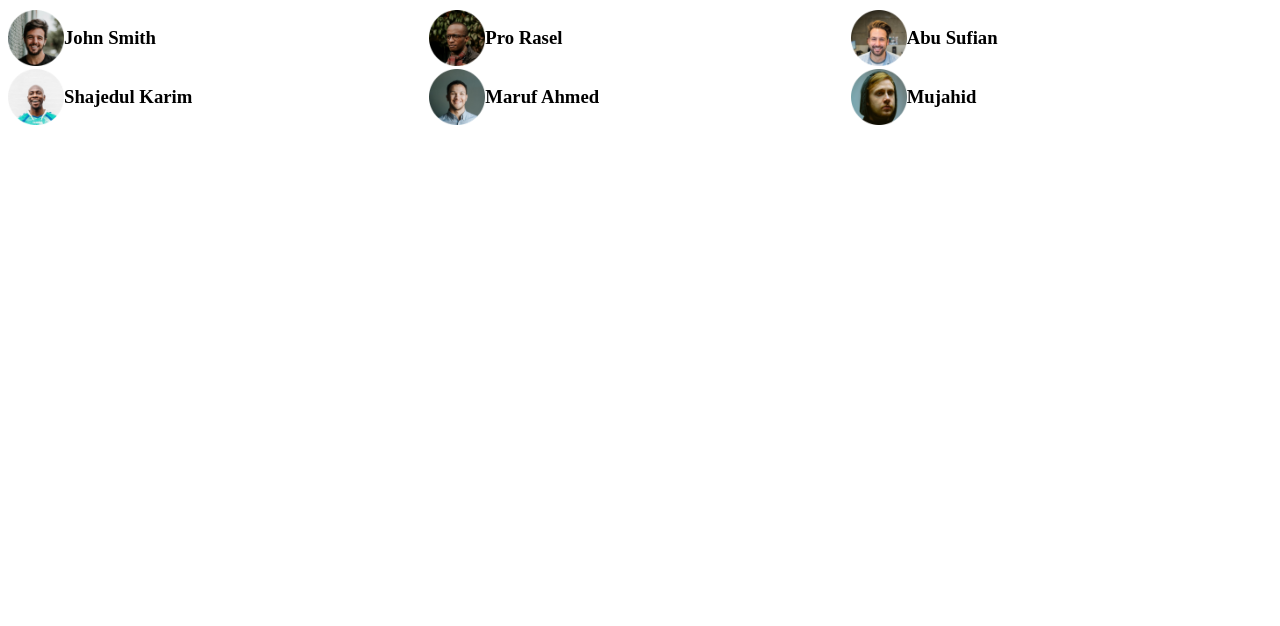
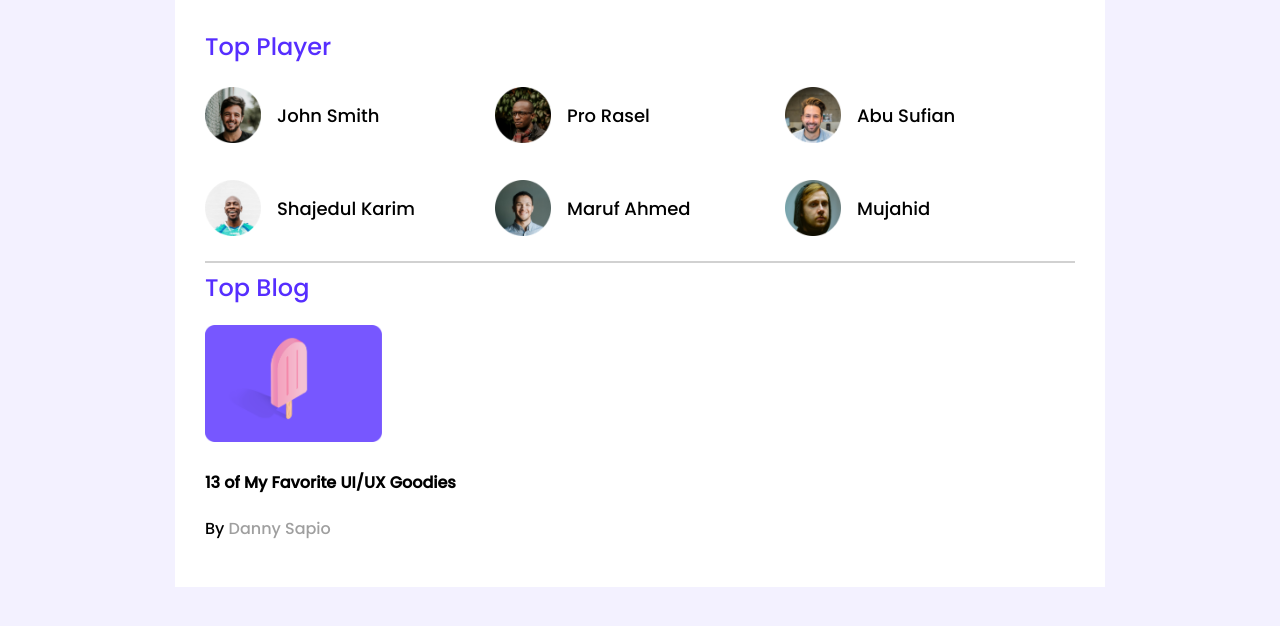
Before and after one commit to shawon13/leader-board, a plain HTML site: page index.html in a window 1280 px wide. Drawn offline with Linux system fonts and the light colour scheme.

Commit message:
secend commit

```diff
--- a/index.html
+++ b/index.html
@@ -16,31 +16,49 @@
     </header>
     <main>
         <!-- Top player and Top blog Start -->
-        <section>
+        <section class="container">
             <div class="top_players">
+                <h2 class="section_title">Top Player</h2>
+                <div class="players">
                     <div class="player">
                         <img src="images/players/player-1.png" alt="">
-                    <h3>John Smith</h3>
+                        <h3 class="player_name">John Smith</h3>
                     </div>
                     <div class="player">
                         <img src="images/players/player-2.png" alt="">
-                    <h3>Pro Rasel</h3>
+                        <h3 class="player_name">Pro Rasel</h3>
                     </div>
                     <div class="player">
                         <img src="images/players/player-3.png" alt="">
-                    <h3>Abu Sufian</h3>
+                        <h3 class="player_name">Abu Sufian</h3>
                     </div>
                     <div class="player">
                         <img src="images/players/player-4.png" alt="">
-                    <h3>Shajedul Karim</h3>
+                        <h3 class="player_name">Shajedul Karim</h3>
                     </div>
                     <div class="player">
                         <img src="images/players/player-5.png" alt="">
-                    <h3>Maruf Ahmed</h3>
+                        <h3 class="player_name">Maruf Ahmed</h3>
                     </div>
                     <div class="player">
                         <img src="images/players/player-6.png" alt="">
-                    <h3>Mujahid</h3>
+                        <h3 class="player_name">Mujahid</h3>
+                    </div>
+                </div>
+            </div>
+            <hr>
+            <div class="top_blog">
+                <h2 class="section_title">Top Blog</h2>
+                <div class="blogs">
+                    <article class="blog">
+                        <div class="blog_img">
+                            <img src="images/blogs/blog-1.png" alt="">
+                        </div>
+                        <div class="blog_detils">
+                            <h4 class="blog_title">13 of My Favorite UI/UX Goodies</h4>
+                            <p class="blog_author">By <a href="">Danny Sapio</a></p>
+                        </div>
+                    </article>
                 </div>
             </div>
         </section>
--- a/style.css
+++ b/style.css
@@ -1,7 +1,32 @@
-/* Top player and Top Blog */
-.top_players{
+/* font */
+@import url('https://fonts.googleapis.com/css2?family=Poppins:wght@500&display=swap');
+body{
+    margin: 0;
+    padding: 0;
+    font-family: 'Poppins', sans-serif;
+    background-color: #f3f1ff;
+}
+main{
+    display: flex;
+    justify-content: center;
+}
+.container{
+    width: 870px;
+    background-color: #ffffff;
+    padding: 30px;
+}
+/* Top player and Top Blog Start*/
+.section_title{
+    font-size: 24px;
+    line-height: 34px;
+    color: #562EFF;
+    font-weight: 500;
+    margin-top: 0px;
+}
+.players{
     display: grid;
     grid-template-columns: repeat(3,1fr);
+    grid-row-gap: 30px;
 }
 .player{
     display: flex;
@@ -11,3 +36,33 @@
     width: 56px;
     height: 56px;
 }
+.player_name{
+    margin-left: 16px;
+    font-size: 18px;
+    line-height: 27px;
+    color: #000;
+    font-weight: 500;
+}
+hr{
+    border: 1px solid #D1D1D1;
+    margin-top: 21px;
+}
+.blog_items{
+    display: grid;
+    grid-template-columns: repeat(2,1fr);
+    grid-row-gap:20px ;
+}
+.blog_item{
+    display: flex;
+    align-items: center;
+}
+.blog_img img{
+    Width :177px;
+    Height :117px;
+}
+.blog_author a{
+    text-decoration: none;
+    font-size: 16px;
+    color: #9F9F9F;
+}
+/* Top player and Top Blog End */
```
Lines whose indentation alone changed are shown as unchanged.
